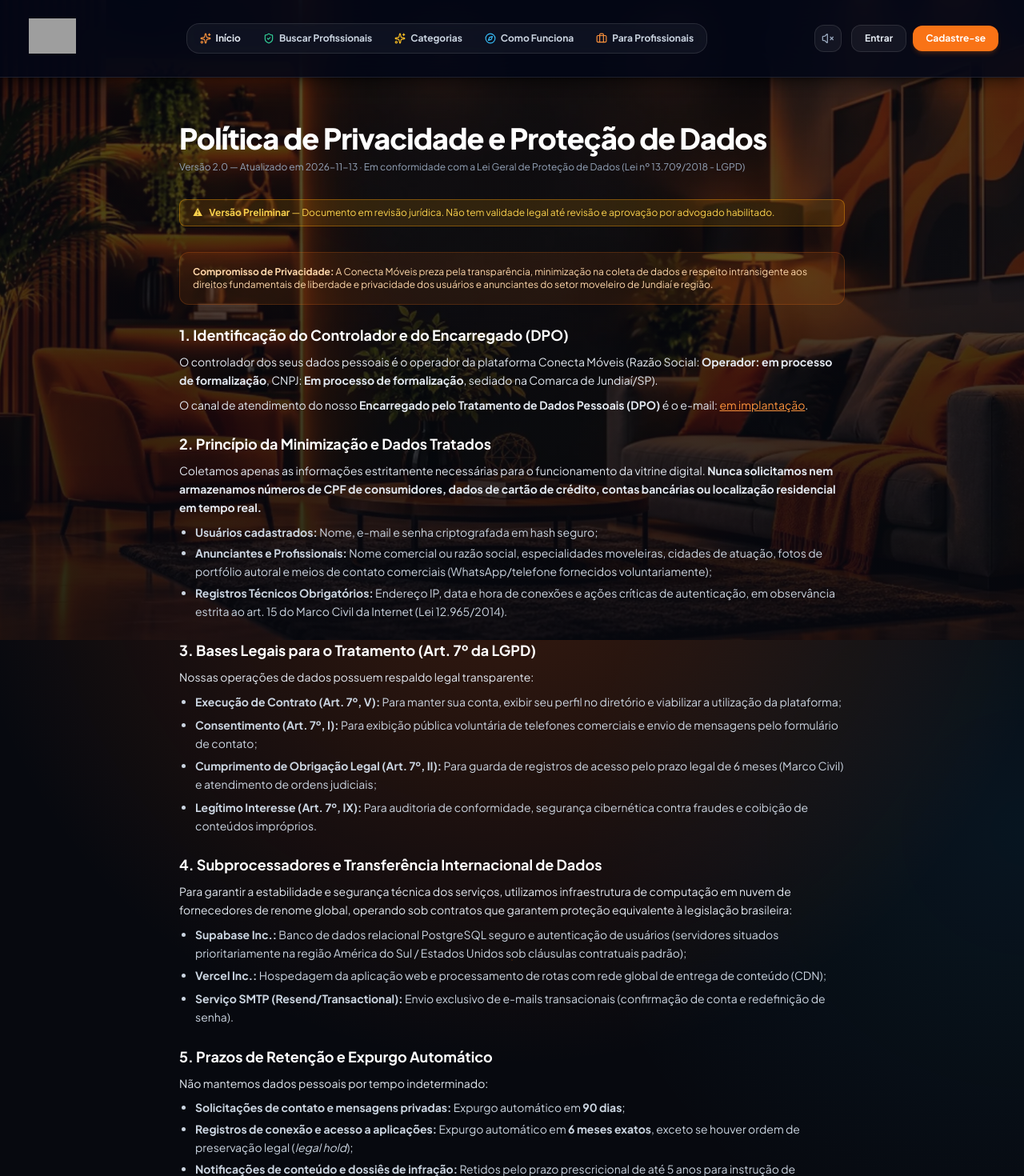
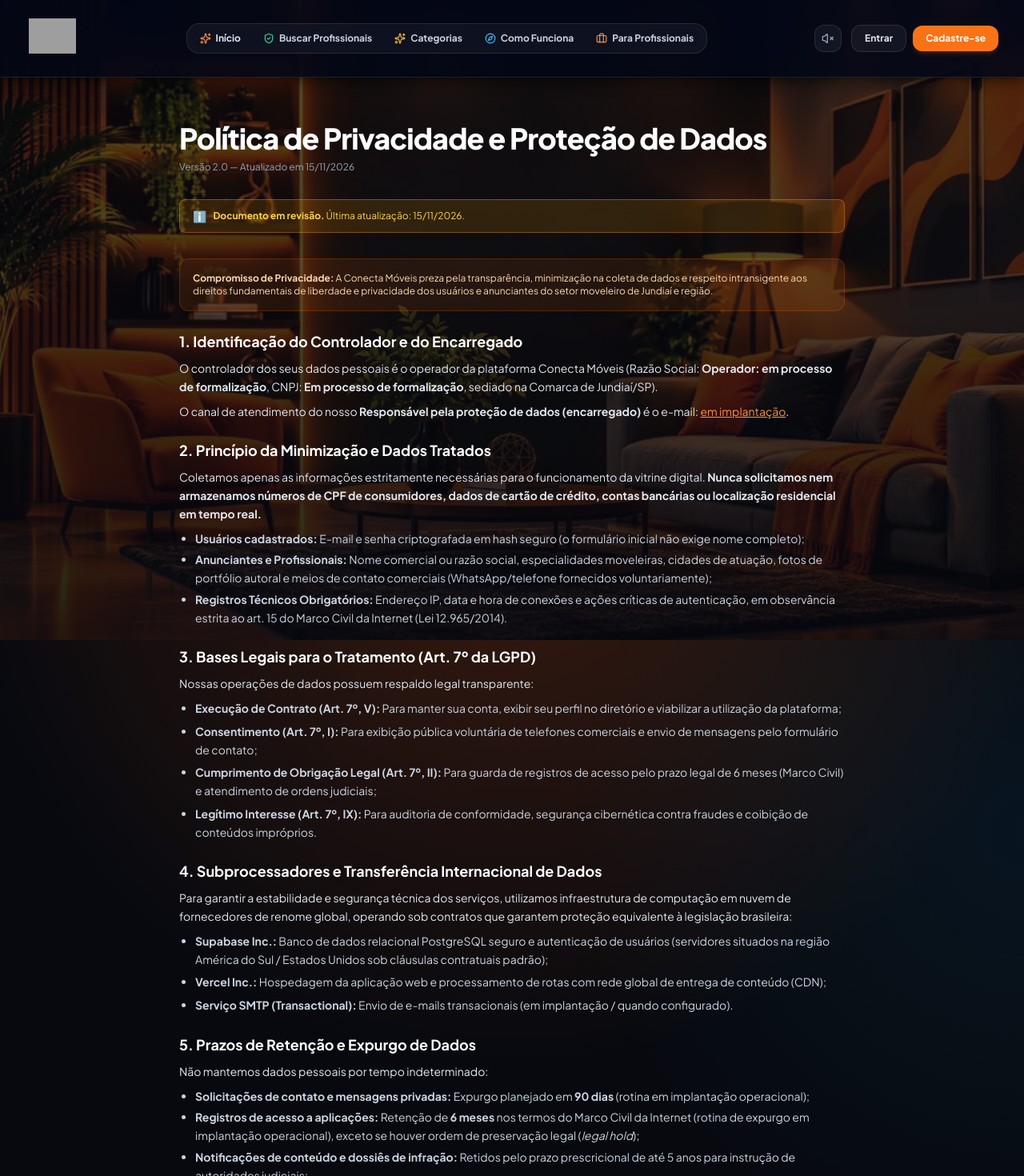
Before and after one commit to luisrfgoncalves-cpu/Conecta-Moveis, a Next.js app: page /privacidade in a window 1280 px wide. Shown: the top 1470 px of the page at 80% size. Built offline with nearby package versions, Linux system fonts and the light colour scheme; no server answers; grey boxes are pictures that could not be loaded.

Commit message:
feat(bloco-1): integridade de dados, afirmacoes e conformidade juridica

```diff
--- a/src/app/funcao-da-plataforma/page.tsx
+++ b/src/app/funcao-da-plataforma/page.tsx
@@ -53,11 +53,11 @@ export default function FuncaoDaPlataformaPage() {
             </li>
             <li className="flex items-start gap-2">
               <span className="text-emerald-400 font-bold">•</span>
-              <span><strong>Operador de dados responsável:</strong> Cumpre a LGPD e o Marco Civil da Internet com seriedade, privacidade e segurança técnica.</span>
+              <span><strong>Tratamento de dados responsável:</strong> Observa as diretrizes da LGPD e do Marco Civil da Internet com privacidade e segurança técnica.</span>
             </li>
             <li className="flex items-start gap-2">
               <span className="text-emerald-400 font-bold">•</span>
-              <span><strong>Moderador de conformidade:</strong> Aplica regras públicas e uniformes para impedir fotos impróprias, ofensas e fraudes.</span>
+              <span><strong>Moderação de conformidade:</strong> Analisa denúncias e conteúdos conforme regras públicas e uniformes da plataforma.</span>
             </li>
           </ul>
         </div>
--- a/src/app/privacidade/page.tsx
+++ b/src/app/privacidade/page.tsx
@@ -20,7 +20,7 @@ export default function PrivacidadePage() {
           Política de Privacidade e Proteção de Dados
         </h1>
         <p className="text-xs text-slate-400">
-          Versão {LEGAL_VERSION} — Atualizado em {LEGAL_DATE} · Em conformidade com a Lei Geral de Proteção de Dados (Lei nº 13.709/2018 - LGPD)
+          Versão {LEGAL_VERSION} — Atualizado em {LEGAL_DATE}
         </p>
       </div>
 
@@ -32,12 +32,12 @@ export default function PrivacidadePage() {
         </div>
 
         <section>
-          <h2 className="text-lg font-bold text-white mb-2">1. Identificação do Controlador e do Encarregado (DPO)</h2>
+          <h2 className="text-lg font-bold text-white mb-2">1. Identificação do Controlador e do Encarregado</h2>
           <p>
             O controlador dos seus dados pessoais é o operador da plataforma Conecta Móveis (Razão Social: <strong>{op.razaoSocial}</strong>, CNPJ: <strong>{op.cnpj}</strong>, sediado na Comarca de Jundiaí/SP).
           </p>
           <p className="mt-2">
-            O canal de atendimento do nosso <strong>Encarregado pelo Tratamento de Dados Pessoais (DPO)</strong> é o e-mail: <a href={`mailto:${op.emailTitulares}`} className="text-orange-400 underline">{op.emailTitulares}</a>.
+            O canal de atendimento do nosso <strong>Responsável pela proteção de dados (encarregado)</strong> é o e-mail: <a href={`mailto:${op.emailTitulares}`} className="text-orange-400 underline">{op.emailTitulares}</a>.
           </p>
         </section>
 
@@ -47,7 +47,7 @@ export default function PrivacidadePage() {
             Coletamos apenas as informações estritamente necessárias para o funcionamento da vitrine digital. <strong>Nunca solicitamos nem armazenamos números de CPF de consumidores, dados de cartão de crédito, contas bancárias ou localização residencial em tempo real.</strong>
           </p>
           <ul className="list-disc pl-5 mt-2 space-y-1 text-slate-300">
-            <li><strong>Usuários cadastrados:</strong> Nome, e-mail e senha criptografada em hash seguro;</li>
+            <li><strong>Usuários cadastrados:</strong> E-mail e senha criptografada em hash seguro (o formulário inicial não exige nome completo);</li>
             <li><strong>Anunciantes e Profissionais:</strong> Nome comercial ou razão social, especialidades moveleiras, cidades de atuação, fotos de portfólio autoral e meios de contato comerciais (WhatsApp/telefone fornecidos voluntariamente);</li>
             <li><strong>Registros Técnicos Obrigatórios:</strong> Endereço IP, data e hora de conexões e ações críticas de autenticação, em observância estrita ao art. 15 do Marco Civil da Internet (Lei 12.965/2014).</li>
           </ul>
@@ -70,18 +70,18 @@ export default function PrivacidadePage() {
             Para garantir a estabilidade e segurança técnica dos serviços, utilizamos infraestrutura de computação em nuvem de fornecedores de renome global, operando sob contratos que garantem proteção equivalente à legislação brasileira:
           </p>
           <ul className="list-disc pl-5 mt-2 space-y-1.5 text-slate-300">
-            <li><strong>Supabase Inc.:</strong> Banco de dados relacional PostgreSQL seguro e autenticação de usuários (servidores situados prioritariamente na região América do Sul / Estados Unidos sob cláusulas contratuais padrão);</li>
+            <li><strong>Supabase Inc.:</strong> Banco de dados relacional PostgreSQL seguro e autenticação de usuários (servidores situados na região América do Sul / Estados Unidos sob cláusulas contratuais padrão);</li>
             <li><strong>Vercel Inc.:</strong> Hospedagem da aplicação web e processamento de rotas com rede global de entrega de conteúdo (CDN);</li>
-            <li><strong>Serviço SMTP (Resend/Transactional):</strong> Envio exclusivo de e-mails transacionais (confirmação de conta e redefinição de senha).</li>
+            <li><strong>Serviço SMTP (Transactional):</strong> Envio de e-mails transacionais (em implantação / quando configurado).</li>
           </ul>
         </section>
 
         <section>
-          <h2 className="text-lg font-bold text-white mb-2">5. Prazos de Retenção e Expurgo Automático</h2>
+          <h2 className="text-lg font-bold text-white mb-2">5. Prazos de Retenção e Expurgo de Dados</h2>
           <p>Não mantemos dados pessoais por tempo indeterminado:</p>
           <ul className="list-disc pl-5 mt-2 space-y-1 text-slate-300">
-            <li><strong>Solicitações de contato e mensagens privadas:</strong> Expurgo automático em <strong>90 dias</strong>;</li>
-            <li><strong>Registros de conexão e acesso a aplicações:</strong> Expurgo automático em <strong>6 meses exatos</strong>, exceto se houver ordem de preservação legal (<em>legal hold</em>);</li>
+            <li><strong>Solicitações de contato e mensagens privadas:</strong> Expurgo planejado em <strong>90 dias</strong> (rotina em implantação operacional);</li>
+            <li><strong>Registros de acesso a aplicações:</strong> Retenção de <strong>6 meses</strong> nos termos do Marco Civil da Internet (rotina de expurgo em implantação operacional), exceto se houver ordem de preservação legal (<em>legal hold</em>);</li>
             <li><strong>Notificações de conteúdo e dossiês de infração:</strong> Retidos pelo prazo prescricional de até 5 anos para instrução de autoridades judiciais;</li>
             <li><strong>Contas de usuários:</strong> Retidas durante a atividade da conta. Mediante solicitação de encerramento, os dados são excluídos ou anonimizados em até 30 dias.</li>
           </ul>
@@ -90,7 +90,7 @@ export default function PrivacidadePage() {
         <section>
           <h2 className="text-lg font-bold text-white mb-2">6. Direitos do Titular de Dados (Art. 18 da LGPD)</h2>
           <p>
-            Você pode exercer diretamente seus direitos a qualquer momento no seu painel em <Link href="/painel/seguranca" className="text-orange-400 underline">Segurança e Privacidade</Link> ou pelo nosso canal de DPO:
+            Você pode exercer diretamente seus direitos a qualquer momento no seu painel em <Link href="/painel/seguranca" className="text-orange-400 underline">Segurança e Privacidade</Link> ou pelo nosso canal do Encarregado:
           </p>
           <ul className="list-disc pl-5 mt-2 space-y-1 text-slate-300">
             <li>Confirmação da existência de tratamento e acesso aos dados;</li>
--- a/src/app/termos/page.tsx
+++ b/src/app/termos/page.tsx
@@ -89,7 +89,7 @@ export default function TermosPage() {
         <section>
           <h2 className="text-lg font-bold text-white mb-2">8. Responsabilidade Legal da Plataforma</h2>
           <p>
-            A Conecta Móveis responde pelos seus próprios atos e deveres legais impostos pelo Marco Civil da Internet (Lei 12.965/2014) e pela LGPD (Lei 13.709/2018), incluindo segurança dos dados, atendimento a ordens judiciais e guarda de logs de conexão e acesso a aplicações nos termos da lei.
+            A Conecta Móveis responde pelos seus próprios atos e deveres legais impostos pelo Marco Civil da Internet (Lei 12.965/2014) e pela LGPD (Lei 13.709/2018), incluindo segurança dos dados, atendimento a ordens judiciais e guarda de registros de acesso a aplicações nos termos da lei.
           </p>
         </section>
 
--- a/src/components/legal/LegalBanner.tsx
+++ b/src/components/legal/LegalBanner.tsx
@@ -1,14 +1,13 @@
 "use client";
-import { LEGAL_REVIEWED } from "@/lib/legal/config";
+import { LEGAL_REVIEWED, LEGAL_DATE } from "@/lib/legal/config";
 
 export function LegalBanner() {
   if (LEGAL_REVIEWED) return null;
   return (
-    <div className="bg-amber-500/15 border border-amber-500/40 text-amber-300 text-xs px-4 py-2 rounded-lg flex items-center gap-2 mb-6">
-      <span>⚠</span>
+    <div className="bg-amber-500/15 border border-amber-500/40 text-amber-300 text-xs px-4 py-2.5 rounded-lg flex items-center gap-2 mb-6">
+      <span className="shrink-0 text-sm">ℹ️</span>
       <span>
-        <strong>Versão Preliminar</strong> — Documento em revisão jurídica. Não
-        tem validade legal até revisão e aprovação por advogado habilitado.
+        <strong>Documento em revisão.</strong> Última atualização: {LEGAL_DATE}.
       </span>
     </div>
   );
--- a/src/lib/legal/config.ts
+++ b/src/lib/legal/config.ts
@@ -1,3 +1,3 @@
 export const LEGAL_REVIEWED = false;
 export const LEGAL_VERSION = "2.0";
-export const LEGAL_DATE = "2026-11-13";
+export const LEGAL_DATE = "15/11/2026";
--- a/src/lib/profile/schemas.ts
+++ b/src/lib/profile/schemas.ts
@@ -108,7 +108,7 @@ export const professionalProfileSchema = z.object({
   bio: z
     .string()
     .min(80, 'Apresentação profissional deve ter pelo menos 80 caracteres para detalhar seus diferenciais e serviços')
-    .max(800, 'Apresentação profissional pode ter no máximo 800 caracteres'),
+    .max(600, 'Apresentação profissional pode ter no máximo 600 caracteres'),
   city: z
     .string()
     .min(2, 'Informe a cidade de atuação')
```
Also changed, not shown: src/app/contrate-com-seguranca/page.tsx (+4 -4 lines), src/app/encontrar-profissionais/page.tsx (+6 -1 lines), src/app/profissionais/[slug]/page.tsx (+5 -2 lines), src/components/search/ProfessionalCard.tsx (+2 -9 lines), src/components/search/SearchFilters.tsx (+4 -3 lines), 3 other files (tests, documents, lock files or other folders).
